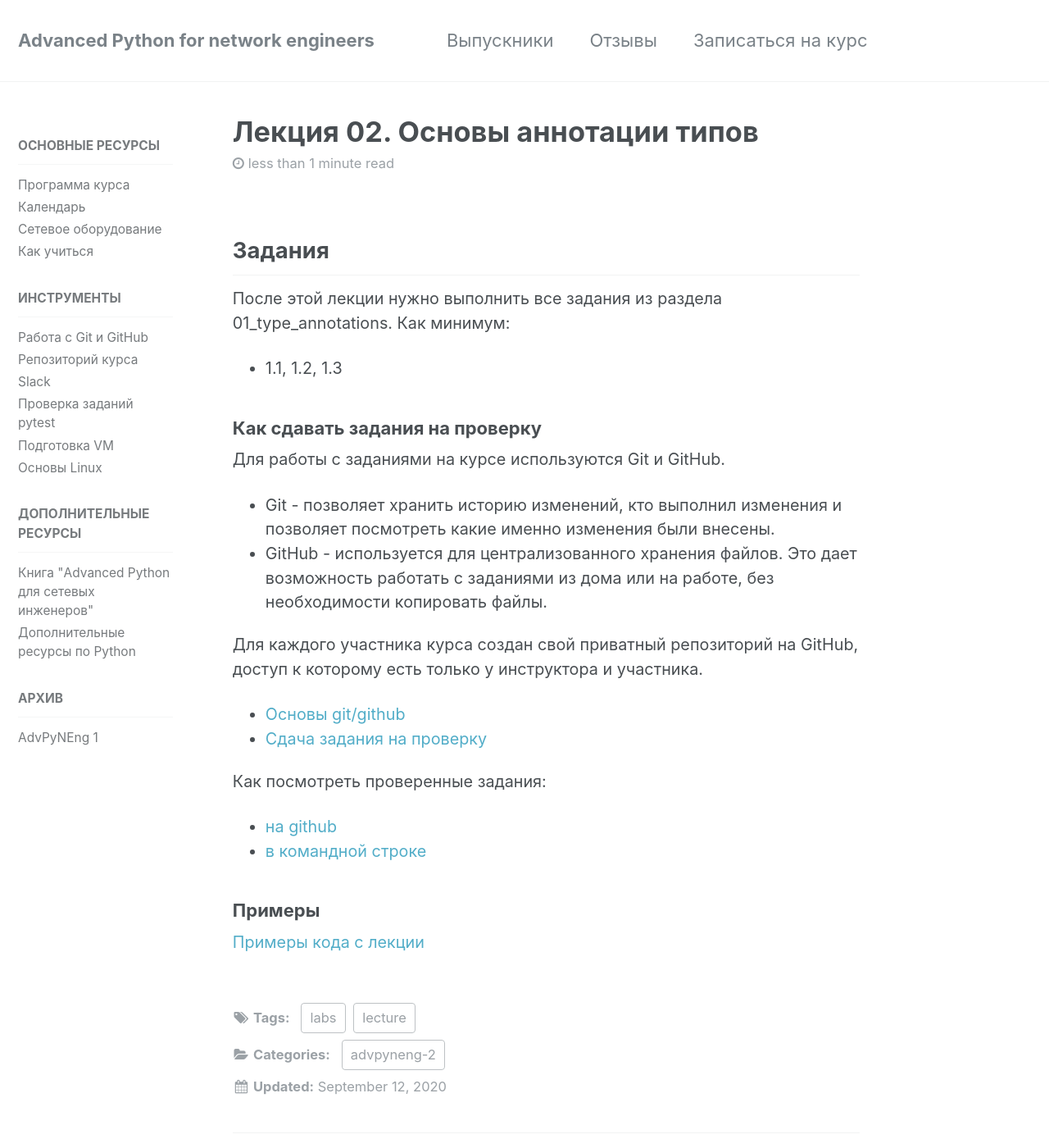
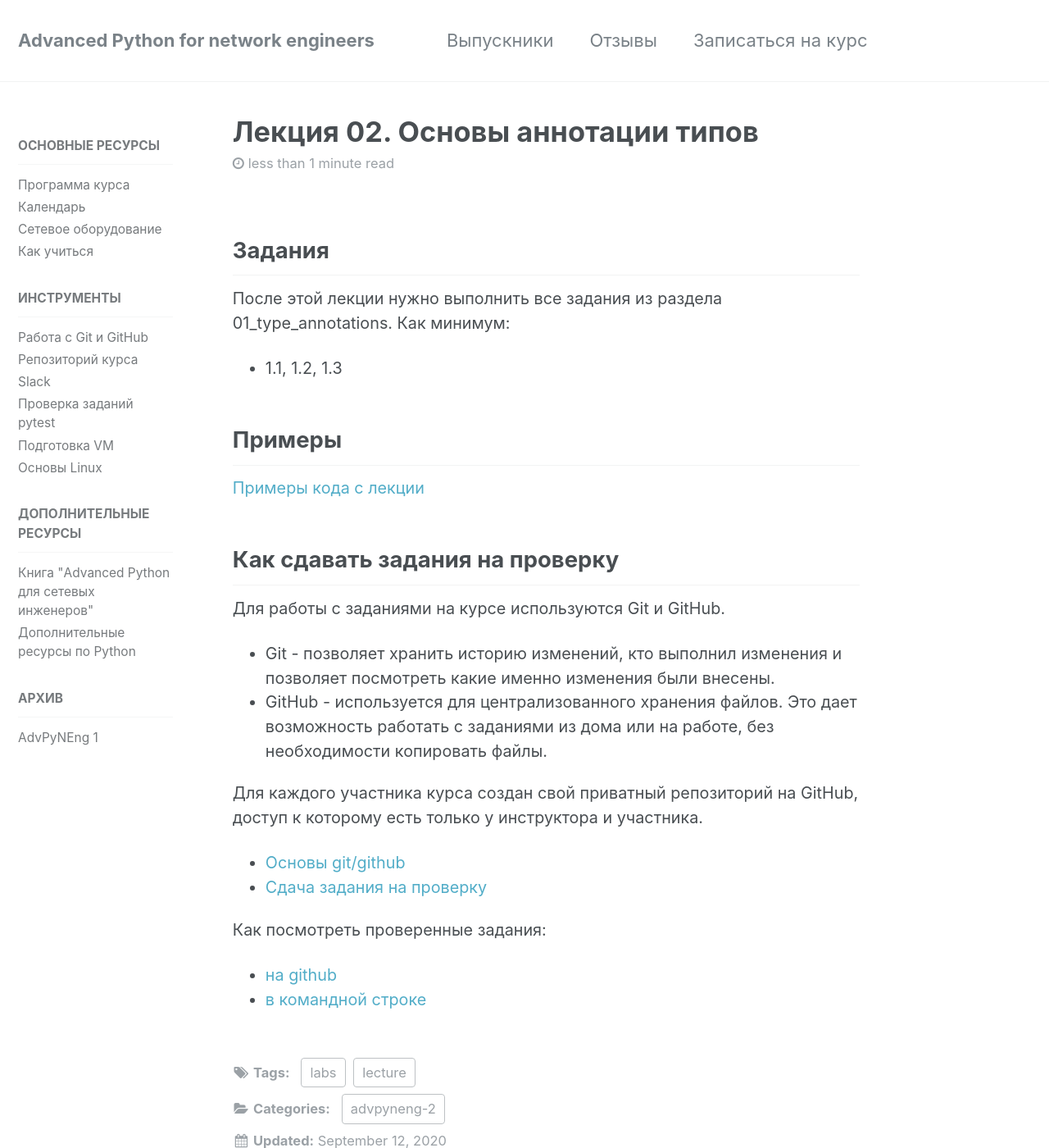
Before and after one commit to advpyneng/advpyneng.github.io, a Jekyll site: the page built from _posts/advpyneng2/2020-09-12-lecture-2.md, in a window 1280 px wide and 1400 px high. Shown: the whole window at 82% size. Built offline with Jekyll 4.4.1, drawn with Linux system fonts in a browser that asks for light colours; comment, search, counter and statistics services are not loaded; part of the change alters nothing that is shown.

```diff
--- a/_posts/advpyneng2/2020-09-12-lecture-2.md
+++ b/_posts/advpyneng2/2020-09-12-lecture-2.md
@@ -15,7 +15,13 @@ category:
 
 * 1.1, 1.2, 1.3
 
-### Как сдавать задания на проверку
+
+## Примеры
+
+[Примеры кода с лекции](https://github.com/pyneng/advpyneng-online-2-sep-nov-2020/tree/master/examples/01_type_annotations)
+
+
+## Как сдавать задания на проверку
 
 Для работы с заданиями на курсе используются Git и GitHub.
 
@@ -32,9 +38,3 @@ category:
 
 * [на github](https://advpyneng.github.io/docs/task-check-github/)
 * [в командной строке](https://advpyneng.github.io/docs/checked-tasks-git/)
-
-
-
-### Примеры
-
-[Примеры кода с лекции](https://github.com/pyneng/advpyneng-online-2-sep-nov-2020/tree/master/examples/01_type_annotations)
```
